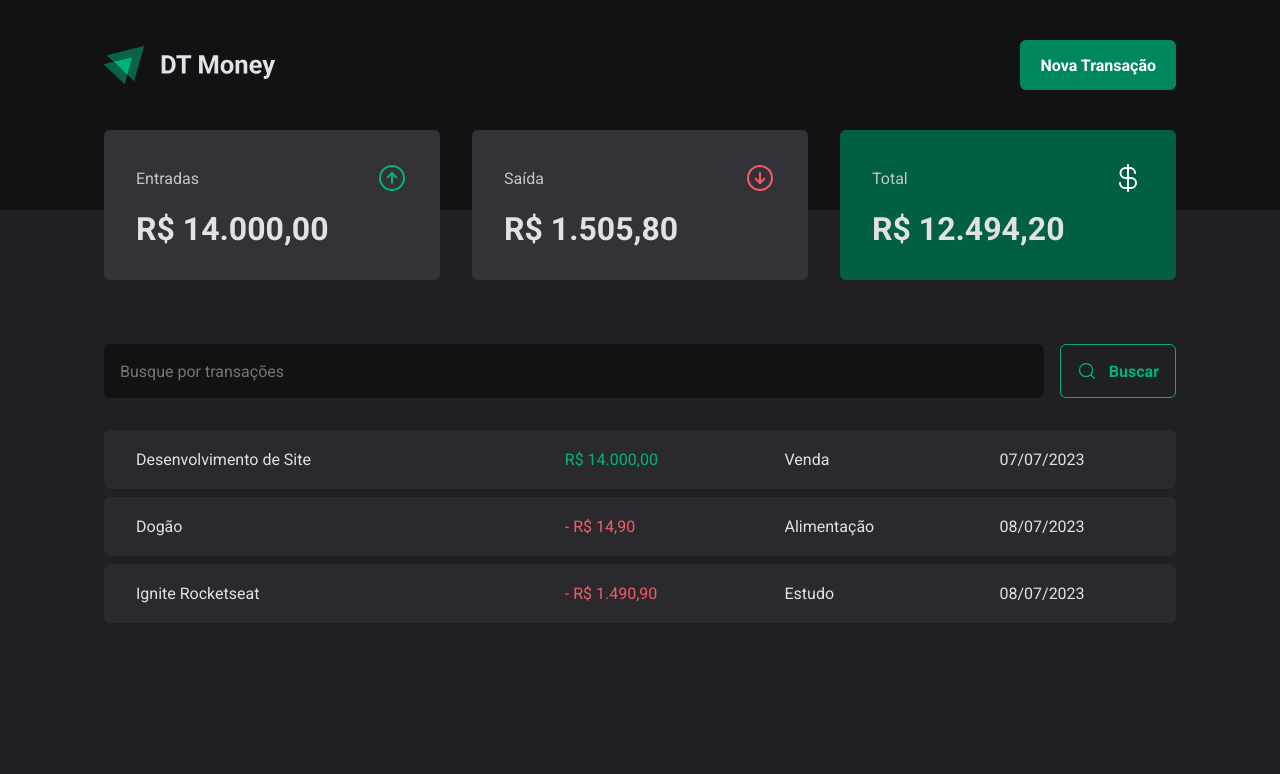
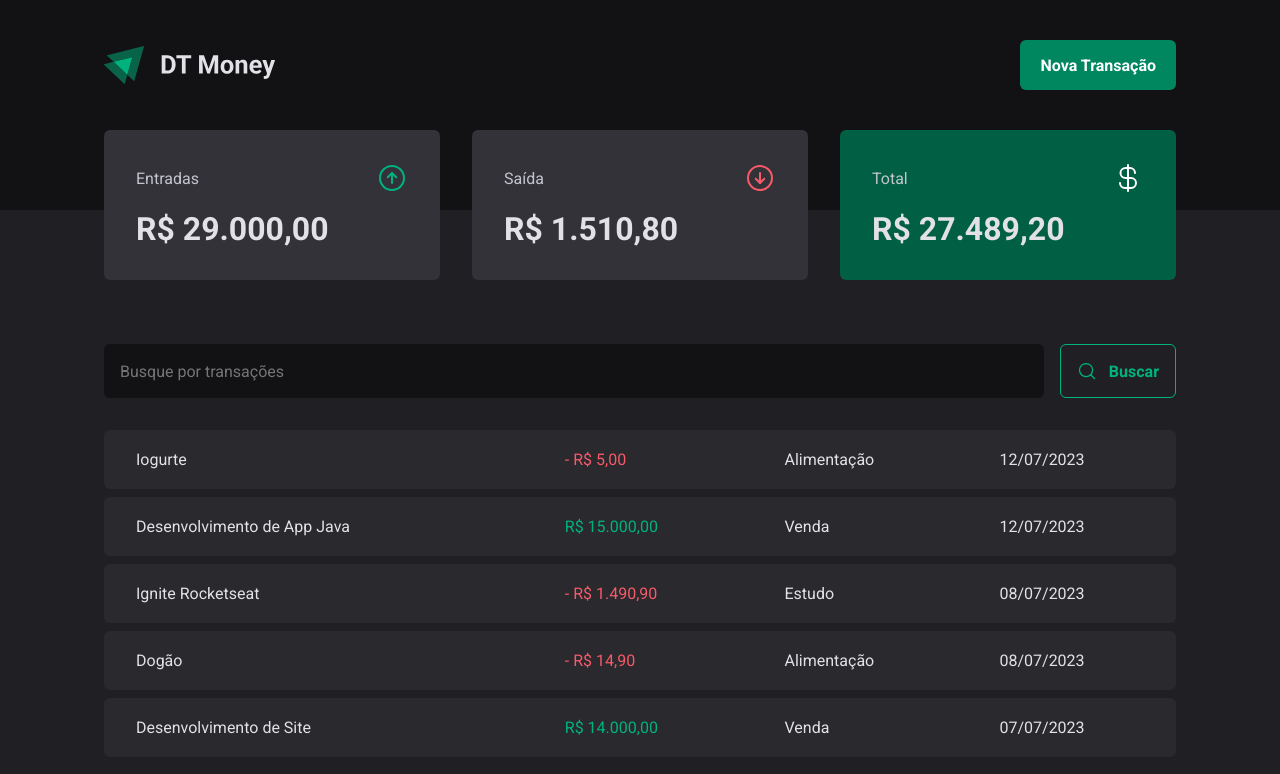
Before and after one commit to Baggio25/03-fundamentos-react-dt-money, a React (Vite) app: page / in a window 1280 px wide. Shown: the top 774 px of the page. Built offline with nearby package versions, Linux system fonts and the light colour scheme; data requests are answered from the project's data file.

Commit message:
Create Transaction

```diff
--- a/server.json
+++ b/server.json
@@ -13,7 +13,7 @@
       "description": "Dogão",
       "type": "outcome",
       "category": "Alimentação",
-      "price": 14.90,
+      "price": 14.9,
       "createdAt": "2023-07-08T22:19:25.380Z"
     },
     {
@@ -21,8 +21,24 @@
       "description": "Ignite Rocketseat",
       "type": "outcome",
       "category": "Estudo",
-      "price": 1490.90,
+      "price": 1490.9,
       "createdAt": "2023-07-08T22:30:25.380Z"
+    },
+    {
+      "description": "Desenvolvimento de App Java",
+      "category": "Venda",
+      "price": 15000,
+      "type": "income",
+      "createdAt": "2023-07-12T00:05:57.076Z",
+      "id": 4
+    },
+    {
+      "description": "Iogurte",
+      "category": "Alimentação",
+      "price": 5,
+      "type": "outcome",
+      "createdAt": "2023-07-12T00:38:07.867Z",
+      "id": 5
     }
   ]
 }
--- a/src/components/NewTransactionModal/index.tsx
+++ b/src/components/NewTransactionModal/index.tsx
@@ -12,6 +12,8 @@
   TransactionTypeButton,
 } from "./styles";
 import { Controller, useForm } from "react-hook-form";
+import { useContext } from "react";
+import { TransactionsContext } from "../../contexts/TransactionsContext";
 
 const newTransactionFormSchema = z.object({
   description: z.string(),
@@ -23,21 +25,32 @@
 type NewTransactionFormInputs = z.infer<typeof newTransactionFormSchema>;
 
 export function NewTransactionModal() {
+  const { createTransaction } = useContext(TransactionsContext);
+
   const {
     control,
     register,
     handleSubmit,
     formState: { isSubmitting },
+    reset,
   } = useForm<NewTransactionFormInputs>({
     resolver: zodResolver(newTransactionFormSchema),
     defaultValues: {
-      type: "income"
-    }
+      type: "income",
+    },
   });
 
   async function handleCreateNewTransaction(data: NewTransactionFormInputs) {
-    await new Promise((resolve) => setTimeout(resolve, 2000));
-    console.log(data);
+    const { description, category, price, type } = data;
+
+    await createTransaction({
+      description,
+      category,
+      price,
+      type
+    });
+
+    reset();
   }
 
   return (
--- a/src/contexts/TransactionsContext.tsx
+++ b/src/contexts/TransactionsContext.tsx
@@ -1,3 +1,4 @@
+/* eslint-disable @typescript-eslint/no-unsafe-return */
 /* eslint-disable @typescript-eslint/no-unsafe-argument */
 /* eslint-disable @typescript-eslint/no-floating-promises */
 /* eslint-disable @typescript-eslint/no-unsafe-assignment */
@@ -14,14 +15,24 @@
   createdAt: string;
 }
 
+
+interface CreateTransactionInput {
+  description: string;
+  price: number;
+  category: string;
+  type: "income" | "outcome";
+}
+
 interface TransactionContextType {
   transactions: Transaction[];
   fetchTransactions: (query?: string) => Promise<void>;
+  createTransaction: (data: CreateTransactionInput) => Promise<void>;
 }
 
 interface TransactionsProviderProps {
   children: ReactNode;
 }
+
 
 export const TransactionsContext = createContext({} as TransactionContextType);
 
@@ -31,10 +42,26 @@
   async function fetchTransactions(query?: string) {
     const response = await api.get("/transactions", {
       params: {
-        q: query
-      }
-    })
+        _sort: "createdAt",
+        _order: "desc",
+        q: query,
+      },
+    });
     setTransactions(response.data);
+  }
+
+  async function createTransaction(data: CreateTransactionInput) {
+    const { description, category, price, type } = data;
+
+    const response = await api.post("/transactions", {
+      description,
+      category,
+      price,
+      type,
+      createdAt: new Date(),
+    });
+
+    setTransactions(state => [response.data, ...state]);
   }
 
   useEffect(() => {
@@ -42,7 +69,7 @@
   }, []);
 
   return (
-    <TransactionsContext.Provider value={{ transactions, fetchTransactions }}>
+    <TransactionsContext.Provider value={{ transactions, fetchTransactions, createTransaction }}>
       {children}
     </TransactionsContext.Provider>
   );
```
